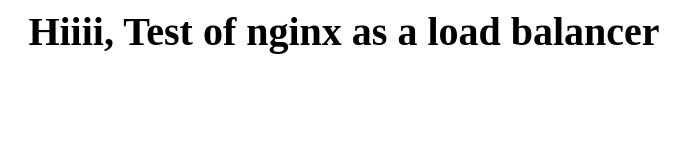
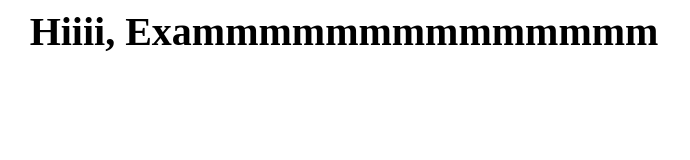
Before and after one commit to ParvinShavandy/lpic2_prj, a plain HTML site: page index.html in a window 1280 px wide. Shown: the whole page, without its empty margins (296-986 px from the left). Drawn offline with Linux system fonts and the light colour scheme.

Commit message:
hiiiiiiiiiiiii

```diff
--- a/index.html
+++ b/index.html
@@ -1,7 +1,7 @@
 <html>
 <body>
 <div style="width: 100%; font-size: 40px; font-weight: bold; text-align: center;">
-Hiiii, Test of nginx as a load balancer
+Hiiii, Exammmmmmmmmmmmmm
 </div>
 </body>
 </html>
```
